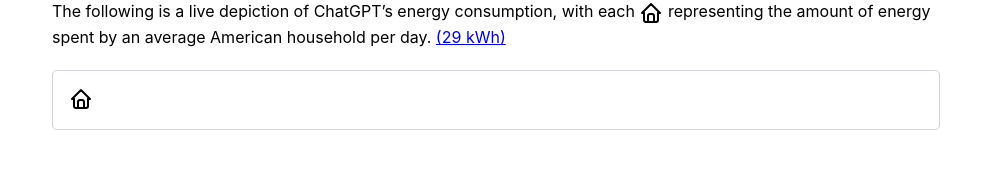
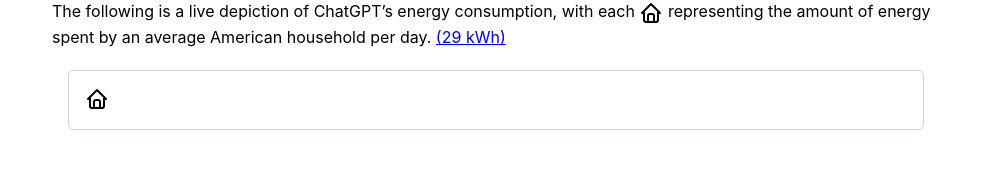
Before and after one commit to danderekma/balancing-the-scale, a Next.js app: page / in a window 1280 px wide. Shown: the part 1210-1385 px from the top of the page, without its empty margins (144-1135 px from the left). Built offline with nearby package versions, Linux system fonts and the light colour scheme.

Commit message:
Add margins

```diff
--- a/app/page.tsx
+++ b/app/page.tsx
@@ -269,6 +269,7 @@
                 type="always"
                 scrollbars="y"
                 p="md"
+                mx="md"
               >
                 <SimpleGrid cols={20}>
                   {new Array(iconCount.energy).fill(<IconHome />)}
@@ -339,6 +340,7 @@
                 type="always"
                 scrollbars="y"
                 p="md"
+                mx="md"
               >
                 <SimpleGrid cols={20}>
                   {new Array(iconCount.water).fill(<IconBucket />)}
```
